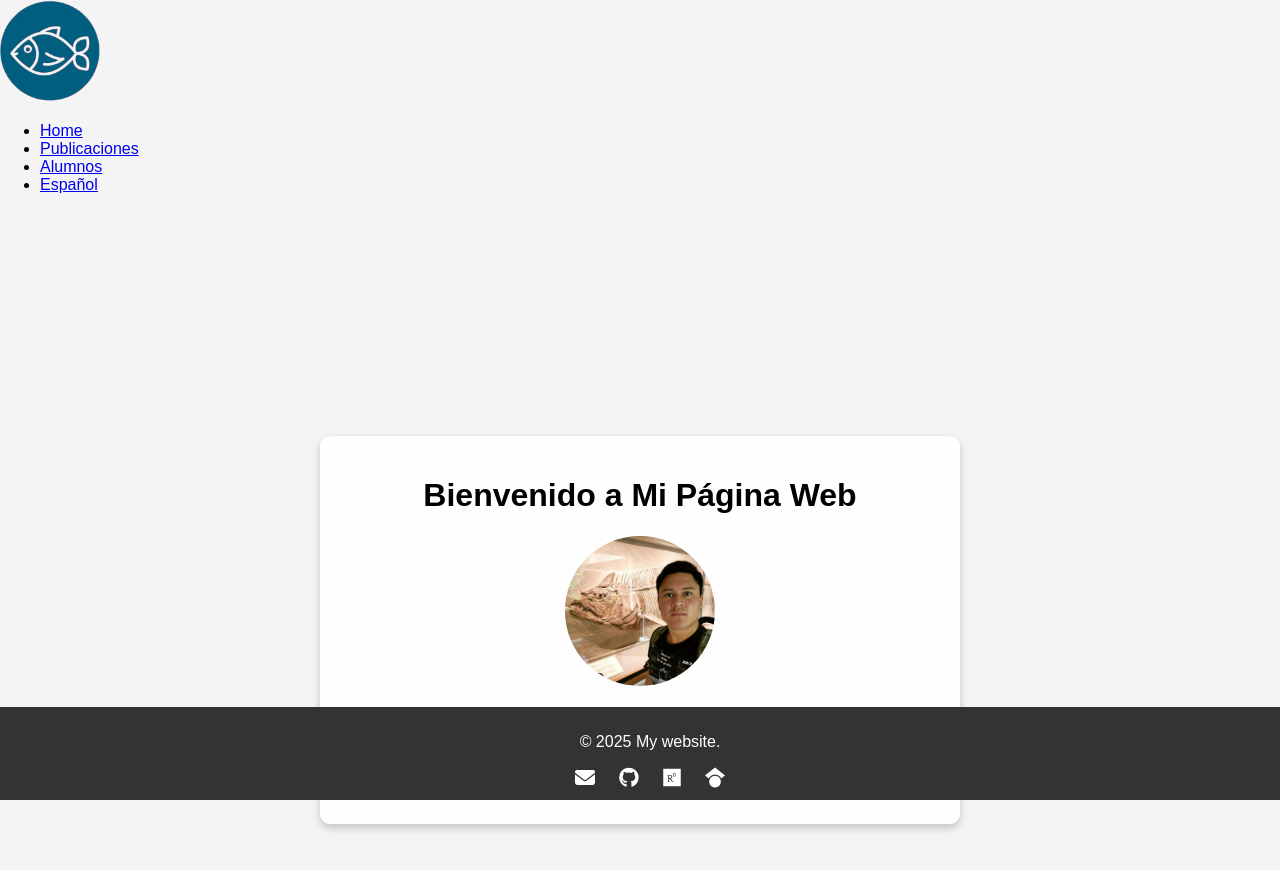
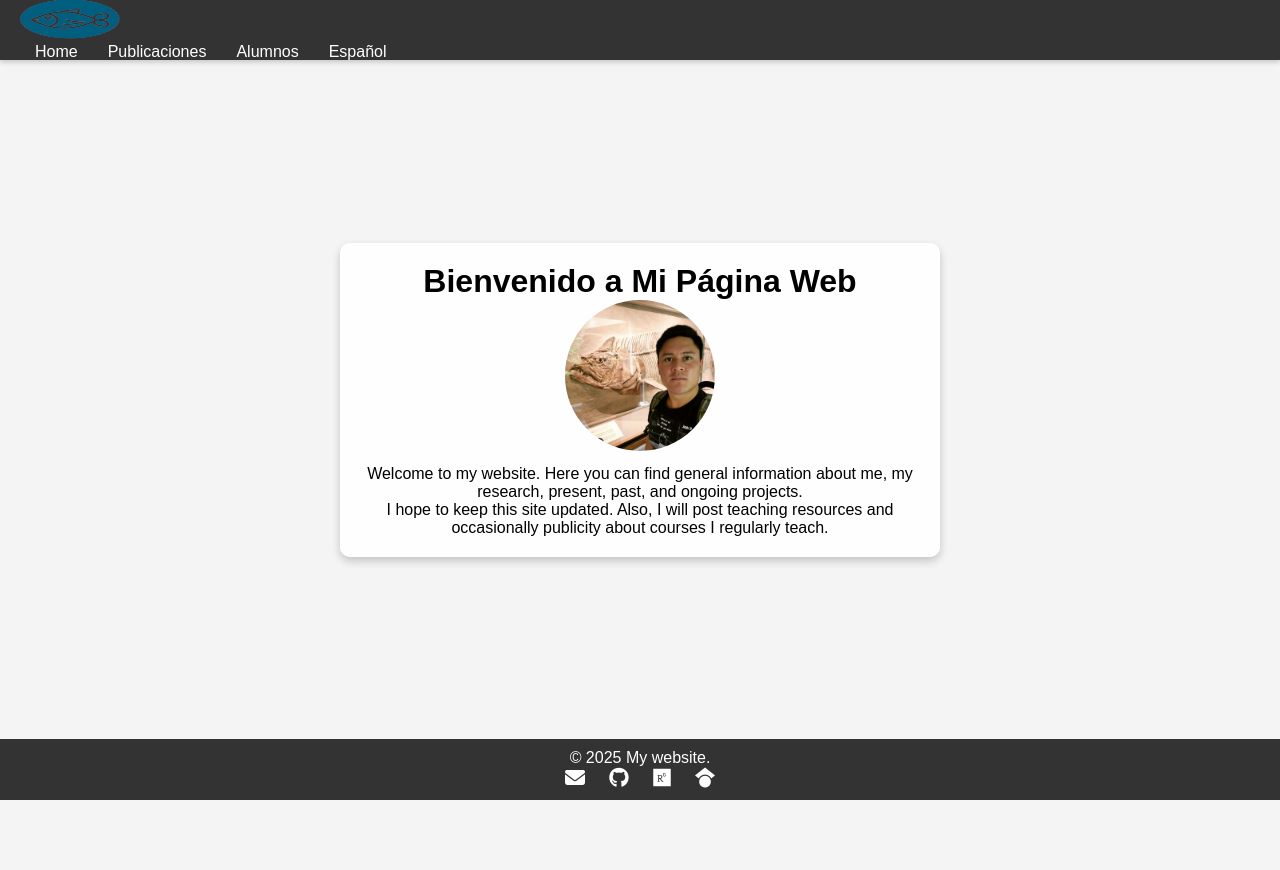
Before and after one commit to ChuchoDC/jadc, a plain HTML site: page index.html in a window 1280 px wide. After the commit the page ends 800 px from the top, so only its background shows below. Drawn offline with Linux system fonts and the light colour scheme.

Commit message:
Signed-off-by: ChuchoDC <jesus_10_76@hotmail.com>

```diff
--- a/css/styles.css
+++ b/css/styles.css
@@ -1,17 +1,64 @@
+/* Reset de márgenes y padding */
+* {
+  margin: 0;
+  padding: 0;
+  box-sizing: border-box;
+}
+
 /* Estilos generales */
 body {
-  margin: 0;
-  padding: 0;
   font-family: Arial, sans-serif;
   background-color: #f4f4f4;
+  padding-top: 60px; /* Para evitar que el contenido se solape con el header */
 }
 
-/* Contenedor para centrar el contenido */
+/* Header fijo con color */
+header {
+  background-color: #333; /* Color oscuro igual que el footer */
+  color: white;
+  position: fixed;
+  top: 0;
+  width: 100%;
+  height: 60px;
+  display: flex;
+  align-items: center;
+  justify-content: space-between;
+  padding: 0 20px;
+  box-shadow: 0 2px 5px rgba(0, 0, 0, 0.2);
+  z-index: 1000;
+}
+
+/* Estilos para el logo en el header */
+header img {
+  height: 40px;
+}
+
+/* Estilos para la barra de navegación */
+nav ul {
+  list-style: none;
+  display: flex;
+}
+
+nav ul li {
+  margin: 0 15px;
+}
+
+nav ul li a {
+  color: white;
+  text-decoration: none;
+  font-size: 16px;
+}
+
+nav ul li a:hover {
+  text-decoration: underline;
+}
+
+/* Contenedor centrado para bienvenida */
 .welcome-container {
   display: flex;
   justify-content: center;
   align-items: center;
-  height: 100vh; /* Ocupa toda la pantalla */
+  height: calc(100vh - 120px); /* Resta el tamaño del header y footer */
   padding: 20px;
 }
 
@@ -19,7 +66,7 @@ body {
 .welcome-box {
   text-align: center;
   max-width: 600px;
-  background-color: rgba(255, 255, 255, 0.9); /* Fondo semi-transparente */
+  background-color: rgba(255, 255, 255, 0.9);
   padding: 20px;
   border-radius: 10px;
   box-shadow: 0 4px 8px rgba(0, 0, 0, 0.2);
@@ -32,20 +79,26 @@ body {
   margin-bottom: 10px;
 }
 
-/* Estilos del footer */
+/* Footer fijo con color igual al header */
 footer {
+  background-color: #333;
+  color: white;
   text-align: center;
   padding: 10px;
-  background-color: #333;
-  color: white;
-  position: absolute;
+  position: fixed;
+  bottom: 0;
   width: 100%;
-  bottom: 0;
 }
 
-/* Iconos sociales */
+/* Efecto de hover en los iconos del footer */
 .social-icons a {
   color: white;
   margin: 0 10px;
   font-size: 20px;
+  transition: color 0.3s ease-in-out; /* Suaviza la transición */
 }
+
+/* Cambio de color al pasar el mouse */
+.social-icons a:hover {
+  color: #ffcc00; /* Color amarillo dorado, puedes cambiarlo */
+}
```
